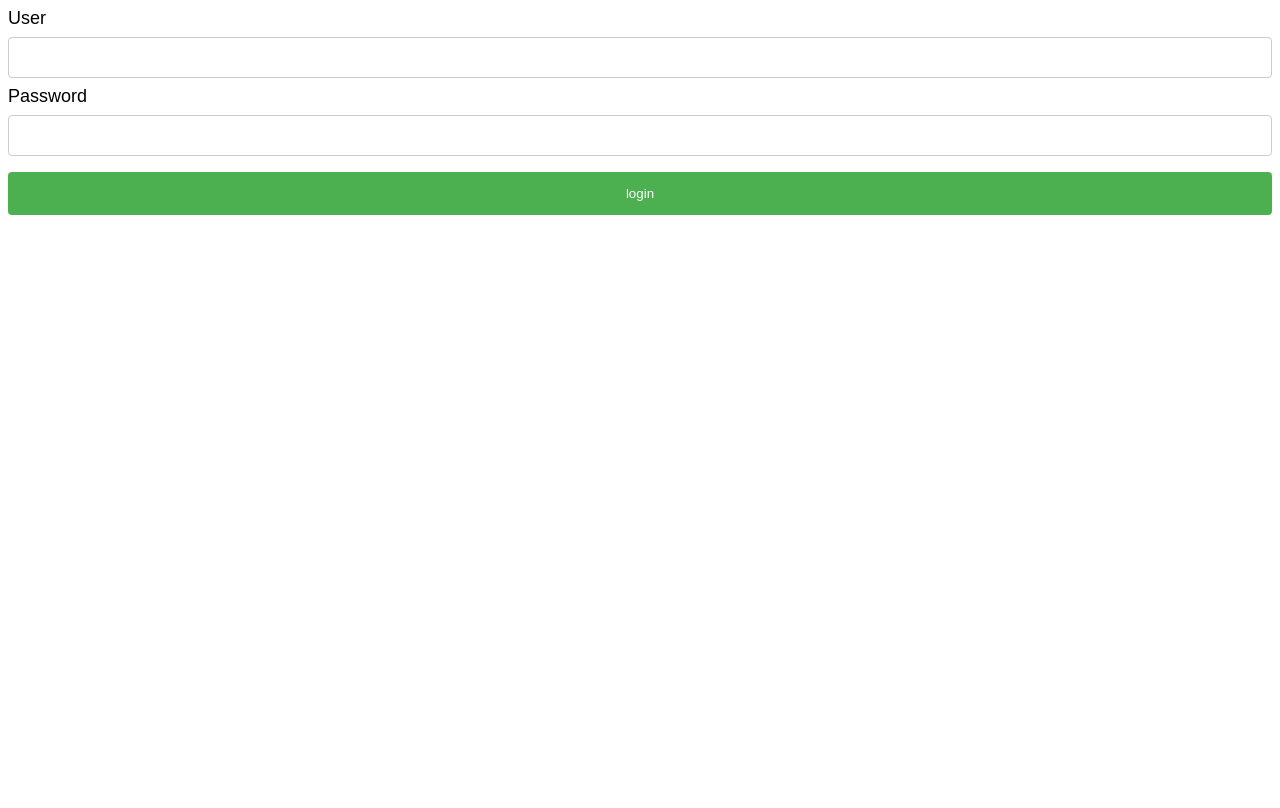
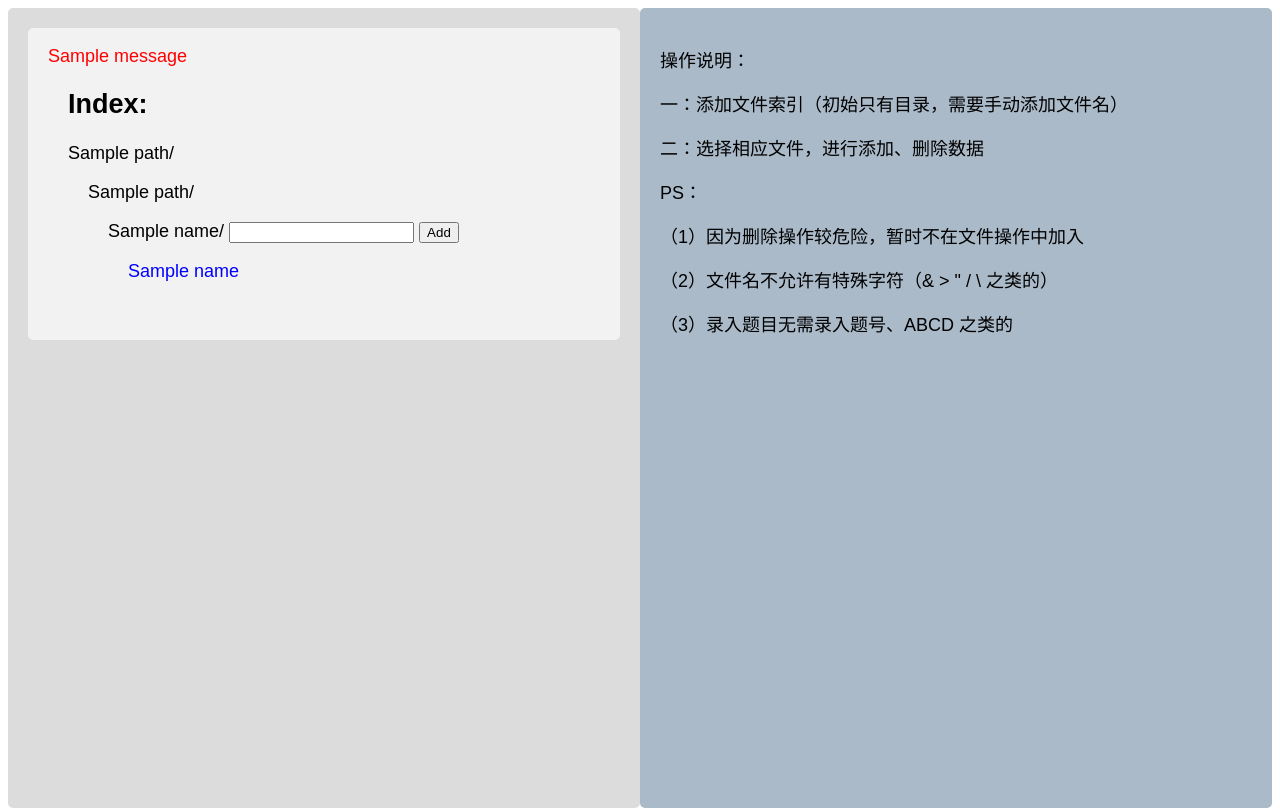
Before and after one commit to iyume/flask-answering-system-entry, a Flask app: template templates/index.html in a window 1280 px wide. Before the commit the page ends 215 px from the top, so only its background shows below. Run offline with Flask 2, Linux system fonts and the light colour scheme; the template is opened without the code that fills it: most values are stand-ins (such as "Sample title", 1, 10 or a date in 2020); one stand-in notice (Sample message) is shown.

Commit message:
add WTForms for login and flask-login pretection

```diff
--- a/app.py
+++ b/app.py
@@ -3,23 +3,117 @@ import numpy as np
 import pandas as pd
 
 from flask import Flask, render_template, request, url_for, redirect, flash
-from wtforms import Form, BooleanField, TextField, PasswordField, validators
+from wtforms import Form, BooleanField, TextField, validators
+from flask_login import LoginManager, login_user, login_required, logout_user, current_user, UserMixin
+from werkzeug.security import generate_password_hash, check_password_hash
+
+Flask.jinja_options['line_comment_prefix'] = '##'
 
 with open('pkl/index.json', 'r+') as f:
-    path_json = json.load(f)
+    PATH_JSON = json.load(f)
+
+AUTHS = pd.DataFrame([['0', 'admin', generate_password_hash('workteam')],
+                    ['1', 'guest', generate_password_hash('FuckCat233')]], columns=['id', 'name', 'password_hash'])
+
+
+class LoginForm(Form):
+    user = TextField("Username", [validators.required(), validators.length(min=2, max=6)])
+    pwd = TextField("Password", [validators.required(), validators.length(min=2, max=10)])
+
+class AuthModel():
+    pass
+
+class User(AuthModel, UserMixin):
+    def __init__(self, user_series):
+        self.id = user_series['id']
+        self.username = user_series['name']
+        self.password_hash = user_series['password_hash']
+
+    def validate_password(self, password):
+        return check_password_hash(self.password_hash, password)
+
 
 app = Flask(__name__)
+app.secret_key = 'dev'
+
+login_manager = LoginManager(app)
+login_manager.login_view = 'login'
+
+
+@login_manager.user_loader
+def load_user(user_id):
+    try:
+        user = AUTHS[AUTHS['id'] == user_id]
+        return User(user)
+    except:
+        return None
+
 
 @app.route('/', methods=['GET', 'POST'])
 def index():
+    if current_user.is_authenticated:
+
+        if request.method == 'POST':
+            # 拼接路径
+            path_a = request.form['a']
+            path_b = request.form['b']
+            path_c = request.form['c']
+            file_name = request.form['filename']
+            file_path = os.path.join('pkl', path_a, path_b, path_c, file_name)
+
+            if request.form['submit'] == 'add':
+                if os.path.exists(file_path):
+                    flash('文件已存在')
+                    return redirect(url_for('index'))
+                else:
+                    os.system("touch " + file_path)
+                    PATH_JSON[path_a][path_b][path_c][file_name] = file_path
+                    with open('pkl/index.json', 'w') as f:
+                        json.dump(PATH_JSON, f, ensure_ascii=False)
+                    # pkl initialization
+                    pd.DataFrame(np.arange(7).reshape(1, 7), columns=['问题', 'A', 'B', 'C', 'D', '答案', 'Tags']).to_pickle(file_path)
+                    return redirect(url_for('index'))
+
+            # if request.form['submit'] == 'del':
+            #     if os.path.exists(file_path):
+            #         os.system("rm " + file_path)
+            #         del PATH_JSON[path_a][path_b][path_c][file_name]
+            #         return redirect(url_for('index'))
+            #     else:
+            #         flash('你所输入的文件名不存在')
+            #         return redirect(url_for('index'))
+
+            #     with open('pkl/index.json', 'w') as f:
+            #         json.dump(PATH_JSON, f, ensure_ascii=False)
+
+            return redirect(url_for('index'))
+
+        return render_template('index.html', paths=PATH_JSON)
+
+    return redirect(url_for('login'))
+
+
+@app.route('/login', methods=['GET', 'POST'])
+def login():
+    form = LoginForm(request.form)
     if request.method == 'POST':
-        user = request.form['user']
-        pwd = request.form['pwd']
-        if(user == 'admin' and pwd == 'workteam'):
-            return redirect(url_for('secret_index'))
-        print("incorrect")
-        return redirect(url_for('index'))
-    return render_template('index.html')
+        # 验证用户是否存在
+        if form.user.data in AUTHS['name'].squeeze().values:
+            series = AUTHS[AUTHS['name'] == form.user.data].squeeze()
+            user = User(series)
+        else:
+            flash('用户名或密码错误')
+            return redirect(url_for('login'))
+        # 验证用户名和密码是否一致
+        if form.user.data == user.username and user.validate_password(form.pwd.data):
+            login_user(user)
+            return redirect(url_for('index'))
+
+        flash('用户名或密码错误')
+        return redirect(url_for('login'))
+
+    return render_template('login.html', form=form)
+
 
 @app.route('/32rBUiQhYmslIPweiXRu1P4jIqzYPZN36LnZHbgleMqpt79X60', methods=['GET', 'POST'])
 def secret_index():
@@ -31,21 +125,23 @@ def secret_index():
         file_path = os.path.join('pkl', path_a, path_b, path_c, file_name)
         if request.form['submit'] == 'add':
             os.system("touch " + file_path)
-            path_json[path_a][path_b][path_c][file_name] = file_path
+            PATH_JSON[path_a][path_b][path_c][file_name] = file_path
             with open('pkl/index.json', 'w') as f: # pkl initilization
-                json.dump(path_json, f, ensure_ascii=False)
+                json.dump(PATH_JSON, f, ensure_ascii=False)
             pd.DataFrame(np.arange(7).reshape(1, 7), columns=['问题', 'A', 'B', 'C', 'D', '解析', 'Tags']).to_pickle(file_path)
         if request.form['submit'] == 'del':
             os.system("rm " + file_path)
-            del path_json[path_a][path_b][path_c][file_name]
+            del PATH_JSON[path_a][path_b][path_c][file_name]
             with open('pkl/index.json', 'w') as f:
-                json.dump(path_json, f, ensure_ascii=False)
+                json.dump(PATH_JSON, f, ensure_ascii=False)
         return redirect(url_for('secret_index'))
     else:
-        return render_template('secret_index.html', paths=path_json)
+        return render_template('secret_index.html', paths=PATH_JSON)
 
-@app.route('/32rBUiQhYmslIPweiXRu1P4jIqzYPZN36LnZHbgleMqpt79X60/edit/<path:filepath>', methods=['GET', 'POST'])
-def secret_edit(filepath):
+
+@app.route('/32rBUiQhYmslIPweiXRu1P4jIqzYPZN36LnZHbgleMqpt79X60/edit', methods=['GET', 'POST'])
+def secret_edit():
+    filepath = request.args.get('path')
     current_filepath = os.path.join('pkl', filepath)
     df = pd.read_pickle(current_filepath)
     if request.method == 'POST':
@@ -62,5 +158,5 @@ def secret_edit(filepath):
         else:
             df.loc[df.index.size] = series
         df.to_pickle(current_filepath)
-        return redirect(url_for('secret_edit', filepath=filepath))
+        return redirect(url_for('secret_edit', path=filepath))
     return render_template('secret_edit.html', columns_tags=list(df.columns), index_size=df.index.size, df=df)
--- a/requirements.txt
+++ b/requirements.txt
@@ -1,5 +1,7 @@
 click==7.1.2
+dominate==2.6.0
 Flask==1.1.2
+Flask-Bootstrap==3.3.7.1
 Flask-WTF==0.14.3
 itsdangerous==1.1.0
 Jinja2==2.11.2
@@ -11,6 +13,7 @@ python-dateutil==2.8.1
 python-dotenv==0.15.0
 pytz==2020.4
 six==1.15.0
+visitor==0.1.3
 waitress==1.4.4
 watchdog==1.0.1
 Werkzeug==1.0.1
--- a/static/style.css
+++ b/static/style.css
@@ -52,7 +52,7 @@ a:active {
 .scroll-div-left {
     overflow-y: scroll;
     padding-top: 0;
-    max-height: 66%;
+    max-height: 98%;
 }
 
 .scroll-div-right {
--- a/templates/index.html
+++ b/templates/index.html
@@ -1,17 +1,55 @@
-<!DOCTYPE html>
-<html>
-<head>
-    <meta charset="UTF-8">
-    <meta name="viewport" content="width=device-width, initial-scale=1.0">
-    <link rel="stylesheet" href="{{ url_for('static', filename='style.css') }}">
-    <link rel="stylesheet" href="{{ url_for('static', filename='input.css') }}">
-    <title>SmallLogin</title>
-</head>
-<body>
-    <form method="post">
-        User <input type="text" name="user" autocomplete="off" required>
-        Password <input type="text" name="pwd" autocomplete="off" required>
-        <input class="button" type="submit" name="submit" value="login">
-    </form>
-</body>
-</html>
+{% extends 'secret_base.html' %}
+
+{% block link %}
+{% endblock %}
+
+{% block section1 %}
+
+        <div class="scroll-div-left">
+    {% with messages = get_flashed_messages() %}
+        {% if messages %}
+            {% for message in messages %}
+            <p style="color: red;">{{ message }}</p>
+            {% endfor %}
+        {% endif %}
+    {% endwith %}
+            <div style="padding-top: 0;">
+                <h2>Index:</h2>
+                {% for a in paths %}
+                <p>{{ a }}/</p>
+                    {% for b in paths[a] %}
+                <p>&nbsp;&nbsp;&nbsp;&nbsp;{{ b }}/</p>
+                        {% for c in paths[a][b] %}
+                <span>
+                    <label>&nbsp;&nbsp;&nbsp;&nbsp;&nbsp;&nbsp;&nbsp;&nbsp;{{ c }}/ </label>
+                    <form style="display: inline;" method="post">
+                        <input type="text" name="filename" autocomplete="off" required>
+                        <input type="hidden" name="a" value="{{ a }}" autocomplete="off">
+                        <input type="hidden" name="b" value="{{ b }}" autocomplete="off">
+                        <input type="hidden" name="c" value="{{ c }}" autocomplete="off">
+                        <button type="submit" name="submit" value="add">Add</button>
+                    </form>
+                </span>
+                            {% for d in paths[a][b][c] %}
+                                {% set filepath = [a, b, c, d] | join('/') %}
+                <p>&nbsp;&nbsp;&nbsp;&nbsp;&nbsp;&nbsp;&nbsp;&nbsp;&nbsp;&nbsp;&nbsp;&nbsp;<a href="{{ url_for('secret_edit', path=filepath) }}">{{ d }}</a></p>
+                            {% endfor %}
+                        {% endfor %}
+                    {% endfor %}
+                {% endfor %}
+            </div>
+        </div>
+{% endblock %}
+
+{% block section2 %}
+        <p>操作说明：</p>
+        <p>一：添加文件索引（初始只有目录，需要手动添加文件名）</p>
+        <p>二：选择相应文件，进行添加、删除数据</p>
+        <p>PS：</p>
+        <p>（1）因为删除操作较危险，暂时不在文件操作中加入</p>
+        <p>（2）文件名不允许有特殊字符（& > " / \ 之类的）</p>
+        <p>（3）录入题目无需录入题号、ABCD 之类的</p>
+{% endblock %}
+
+{% block scripts %}
+{% endblock %}
--- a/templates/secret_base.html
+++ b/templates/secret_base.html
@@ -13,13 +13,6 @@
 </head>
 <body>
     <div class="section1">
-        <p>操作说明：</p>
-        <p>一：添加文件索引（初始只有目录，需要手动添加文件名）</p>
-        <p>二：选择相应文件，进行添加、删除数据</p>
-        <p>PS：</p>
-        <p>（1）因为删除操作较危险，暂时不在文件操作中加入</p>
-        <p>（2）文件名不允许有特殊字符（& > " / \ 之类的）</p>
-        <p>（3）录入题目无需录入题号、ABCD 之类的</p>
         {% block section1 %}
         {% endblock %}
     </div>
--- a/templates/secret_edit.html
+++ b/templates/secret_edit.html
@@ -20,6 +20,12 @@
                             {% for data in df.loc[i] %}
                             <th>{{ data }}</th>
                             {% endfor %}
+                            <td>
+                                <form>
+                                    <button name="edit"></button>
+                                </form>
+                            </td>
+                            <td><button name="delitem"></button></td>
                         </tr>
                         {% endfor %}
                     </table>
```
Also changed, not shown: pkl/index.json (+35 -1 lines), templates/login.html (added, +24 -0 lines), templates/secret_index.html (deleted, +0 -38 lines), 3 other files.
